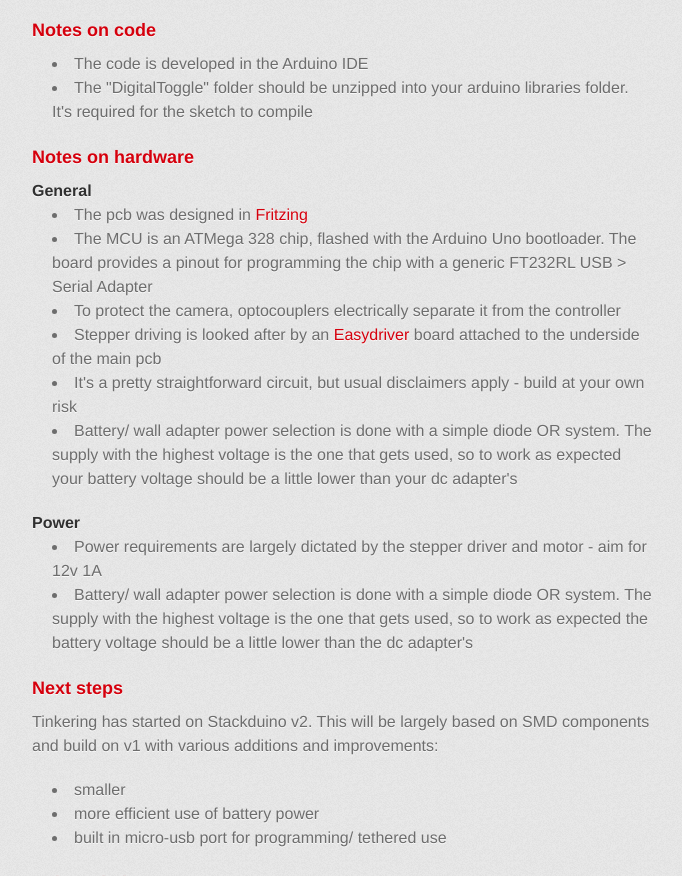
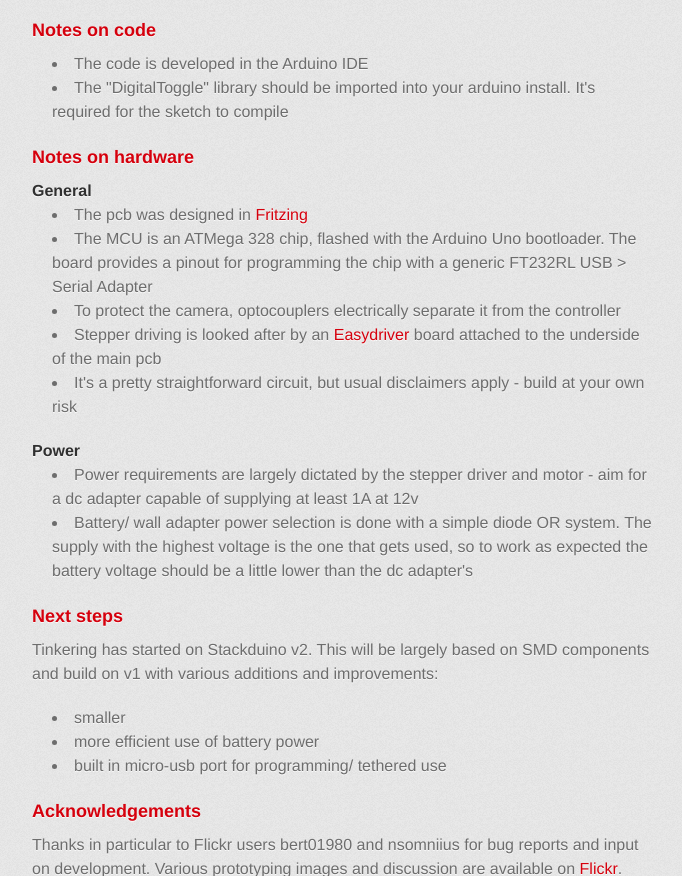
Before and after one commit to ReallySmall/Stackduino-v0.1---v1.1, a plain HTML site: page index.html in a window 1280 px wide. Shown: the part 4972-5848 px from the top of the page, without its empty margins (298-980 px from the left). Drawn offline with Linux system fonts and the light colour scheme; a web font is replaced by a local one.

Commit message:
Removed duplicated sentence

```diff
--- a/index.html
+++ b/index.html
@@ -75,7 +75,7 @@
 <h3>Notes on code</h3>
 <ul>
 <li>The code is developed in the Arduino IDE</li>
-<li>The "DigitalToggle" folder should be unzipped into your arduino libraries folder. It's required for the sketch to compile</li>
+<li>The "DigitalToggle" library should be imported into your arduino install. It's required for the sketch to compile</li>
 </ul>
 
 <h3>Notes on hardware</h3>
@@ -86,11 +86,10 @@
 <li>To protect the camera, optocouplers electrically separate it from the controller</li>
 <li>Stepper driving is looked after by an <a href="http://www.schmalzhaus.com/EasyDriver/">Easydriver</a> board attached to the underside of the main pcb</li>
 <li>It's a pretty straightforward circuit, but usual disclaimers apply - build at your own risk</li>
-<li>Battery/ wall adapter power selection is done with a simple diode OR system. The supply with the highest voltage is the one that gets used, so to work as expected your battery voltage should be a little lower than your dc adapter's</li>
 </ul>
 <h4>Power</h4>
 <ul>
-<li>Power requirements are largely dictated by the stepper driver and motor - aim for 12v 1A</li>
+<li>Power requirements are largely dictated by the stepper driver and motor - aim for a dc adapter capable of supplying at least 1A at 12v</li>
 <li>Battery/ wall adapter power selection is done with a simple diode OR system. The supply with the highest voltage is the one that gets used, so to work as expected the battery voltage should be a little lower than the dc adapter's</li>
 </ul>
 <h3>Next steps</h3>
```
